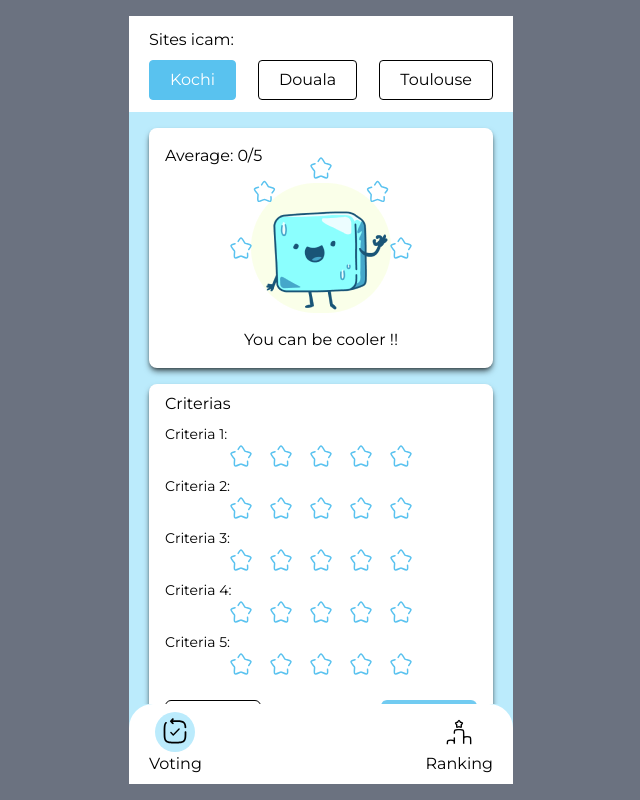
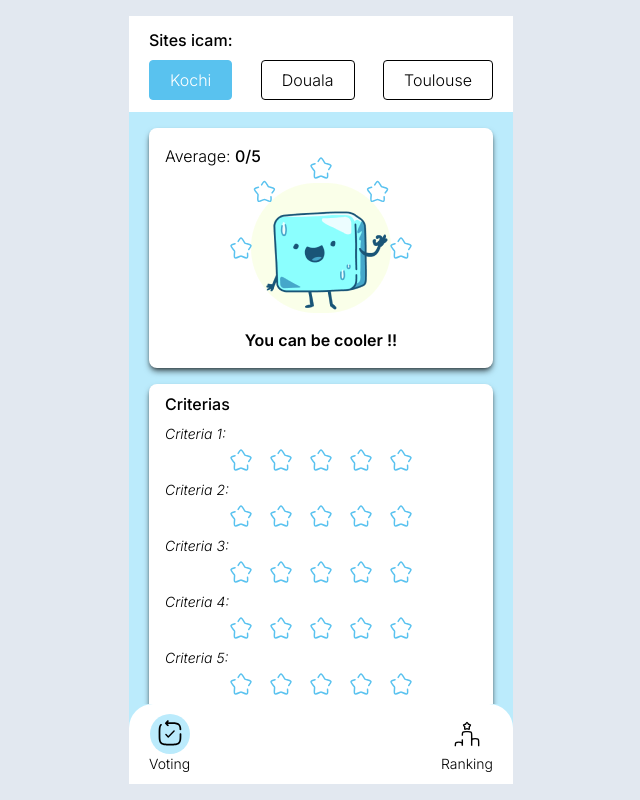
Before and after one commit to wilfriedNgassarou/voting-app, a React (Vite) app: page / in a window 1280 px wide. Shown: the whole page, without its empty margins (319-959 px from the left). Built offline with nearby package versions, Linux system fonts and the light colour scheme.

Commit message:
Adding font

```diff
--- a/src/index.css
+++ b/src/index.css
@@ -1,13 +1,11 @@
-@import "react-alice-carousel/lib/alice-carousel.css";
+@import url('https://fonts.googleapis.com/css2?family=Inter:ital,opsz,wght@0,14..32,100..900;1,14..32,100..900&display=swap');
 
 @tailwind base;
 @tailwind components;
 @tailwind utilities;
 
 body {
-  font-family: "Montserrat", sans-serif;
-  font-optical-sizing: auto;
-  background-color: #f9f9f9;
+  font-family: "Inter", sans-serif;
 }
 
 * {
--- a/src/routes/index/index.tsx
+++ b/src/routes/index/index.tsx
@@ -118,7 +118,7 @@ export function Root() {
   return (
     <section>
       <section className="bg-white h-24 flex flex-col justify-center gap-2 px-5">
-        <h1>Sites icam:</h1>
+        <h1 className="font-medium">Sites icam:</h1>
         {/* List of sites, bg-blue for the active one  */}
         <section className="flex items-center justify-between">
           {
@@ -127,7 +127,7 @@ export function Root() {
                 key={item.index}
                 onClick={() => setSelectedSite(item)}
                 className={`
-                  border rounded capitalize border-black flex h-10 px-5 items-center justify-center cursor-pointer
+                  border rounded font-light capitalize border-black flex h-10 px-5 items-center justify-center cursor-pointer
                   ${selectedSite!.index == item.index ? 'bg-secondary text-white border-secondary' : 'text-black'} duration-100
                 `}
               >
@@ -141,7 +141,7 @@ export function Root() {
       {
         selectedSite != null && (
           <section className="h-60 px-4 my-4 mx-5 py-4 flex flex-col justify-between bg-white rounded-lg shadow-md shadow-black/60">
-            <h2>Average: <span>{selectedSite.score}/5</span></h2>
+            <h2 className="font-light">Average: <span className="font-medium">{selectedSite.score}/5</span></h2>
             <div className="flex w-full justify-center">
               <div className="relative flex justify-center items-center">
                 <img src="/hero.png" height={100} alt="" />
@@ -161,19 +161,19 @@ export function Root() {
                 }
               </div>
             </div>
-            <h3 className="text-center">You can be cooler !!</h3>
+            <h3 className="text-center font-semibold">You can be cooler !!</h3>
           </section>
         )
       }
       <section className="py-2 px-4 mb-4 mx-5 bg-white rounded-lg shadow-md shadow-black/60">
-        <h2>Criterias</h2>
+        <h2 className="font-medium">Criterias</h2>
         {/* list of criterias */}
         <section className="my-2 flex text-sm flex-col gap-2">
           {
             criterias.map((item) => (
               <div key={item.title}>
-                <h4 className="capitalize">{item.title}:</h4>
-                <div className="flex justify-center gap-4">
+                <h4 className="capitalize italic font-light">{item.title}:</h4>
+                <div className="flex justify-center gap-4 mt-1">
                   <span onClick={() => updateCriteria(item.index, item.note == 1 ? 0 : 1)}>
                     { item.note > 0 ? <StartFillSVG size={24} /> : <StarSVG size={24} /> }
                   </span>
@@ -195,7 +195,7 @@ export function Root() {
           }
         </section>
         {/* buttons  */}
-        <section className="flex justify-between mt-6 mb-2 text-sm">
+        <section className="flex justify-between font-light mt-6 mb-2 text-sm">
           <button
             onClick={handleReset}
             className="h-10 w-24 relative group flex items-center overflow-hidden justify-center border border-black rounded-md"
--- a/src/routes/layout.tsx
+++ b/src/routes/layout.tsx
@@ -4,13 +4,13 @@ import { VotingSVG } from "../components/svg/voting-svg";
 
 export function Layout() {
   return (
-    <section className="md:min-h-[580px] h-dvh w-full bg-gray-500 flex justify-center items-center md:py-4">
+    <section className="md:min-h-[580px] h-dvh w-full bg-slate-200 flex justify-center items-center md:py-4">
       <section className="w-full h-full flex flex-col md:w-96 bg-primary">
         <main className="h-[calc(100%-80px)] overflow-y-auto overflow-x-hidden">
           {/* content of our application  */}
           <Outlet />
         </main>
-        <footer className="h-20 bg-white rounded-tl-3xl rounded-tr-3xl flex items-center justify-between px-5">
+        <footer className="h-20 bg-white font-light text-sm rounded-tl-3xl rounded-tr-3xl flex items-center justify-between px-5">
           {/* link to voting section  */}
           <NavLink
             to={'/'}
--- a/src/routes/ranking/ranking.tsx
+++ b/src/routes/ranking/ranking.tsx
@@ -58,28 +58,28 @@ export function Ranking() {
                   <div>
                     <img src="/result-header.png" alt="" />
                   </div>
-                  <section className="flex flex-col gap-2">
+                  <section className="flex flex-col font-medium gap-2">
                     <article className="h-28 gap-1 flex items-end">
                       <div>
                         <span className="capitalize">{sites[2].title}</span>
                         <div className="bg-secondary rounded-tl-3xl rounded-tr-3xl text-center pt-2 h-10 w-20">
-                          <span className="text-2xl text-white">3</span>
+                          <span className="text-2xl text-white font-bold">3</span>
                         </div>
                       </div>
                       <div>
                         <span className="capitalize">{sites[0].title}</span>
                         <div className="bg-secondary rounded-tl-3xl rounded-tr-3xl text-center pt-2 h-24 w-20">
-                          <span className="text-2xl text-white">1</span>
+                          <span className="text-2xl text-white font-bold">1</span>
                         </div>
                       </div>
                       <div>
                         <span className="capitalize">{sites[1].title}</span>
                         <div className="bg-secondary rounded-tl-3xl rounded-tr-3xl text-center pt-2 h-14 w-20">
-                          <span className="text-2xl text-white">2</span>
+                          <span className="text-2xl text-white font-bold">2</span>
                         </div>
                       </div>
                     </article>
-                    <h3 className="flex items-center gap-2">
+                    <h3 className="flex items-center gap-2 font-semibold">
                       Congratulation !!
                     </h3>
                   </section>
@@ -99,7 +99,7 @@ export function Ranking() {
                       <div>
                         <span className="capitalize">{item.title}</span>
                         <div className="flex gap-4 items-center">
-                          <span>Score: {item.score}/5</span>
+                          <span className="font-light">Score: <span className="font-medium">{item.score}/5</span></span>
                           <StartFillSVG size={20} />
                         </div>
                       </div>
```
